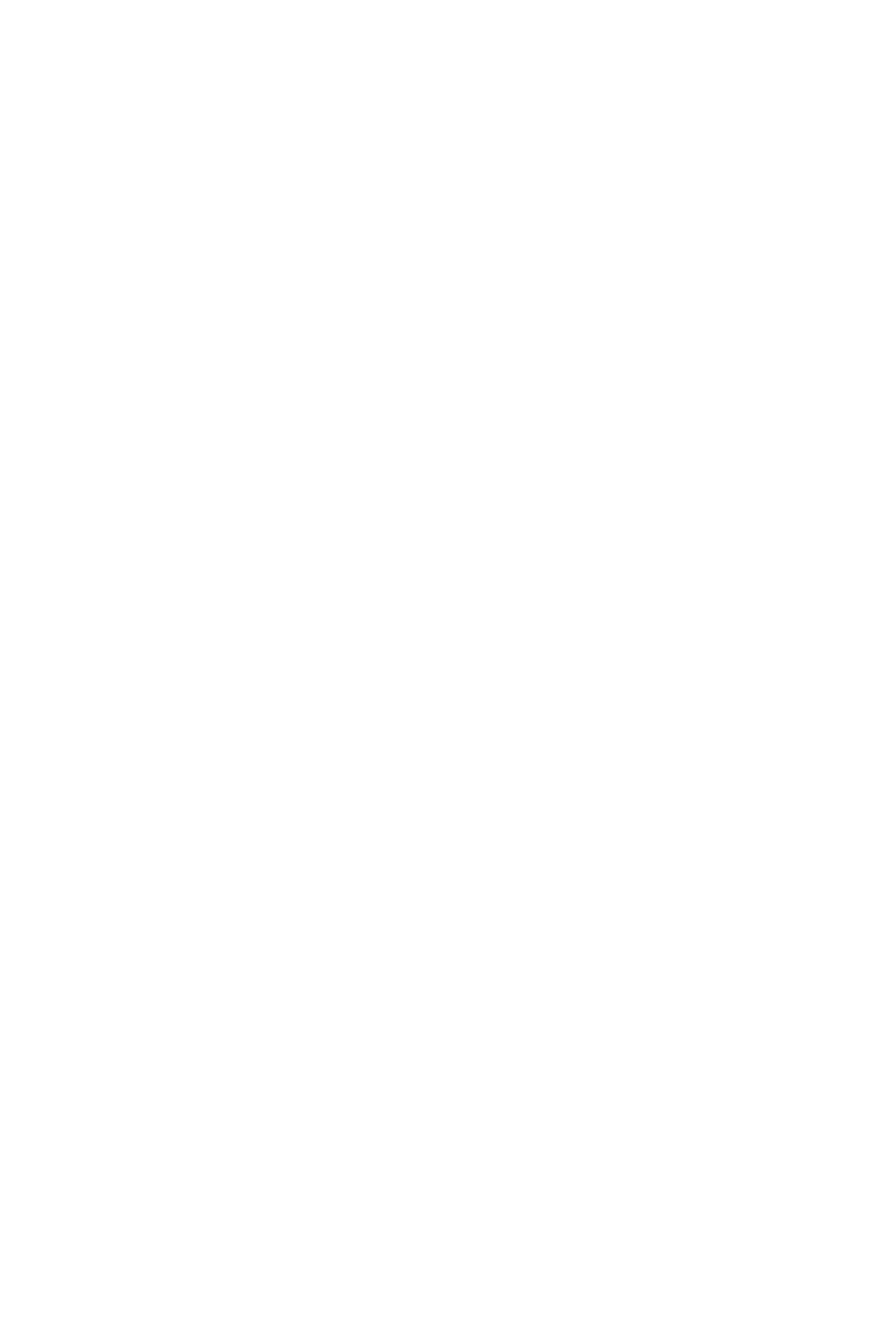
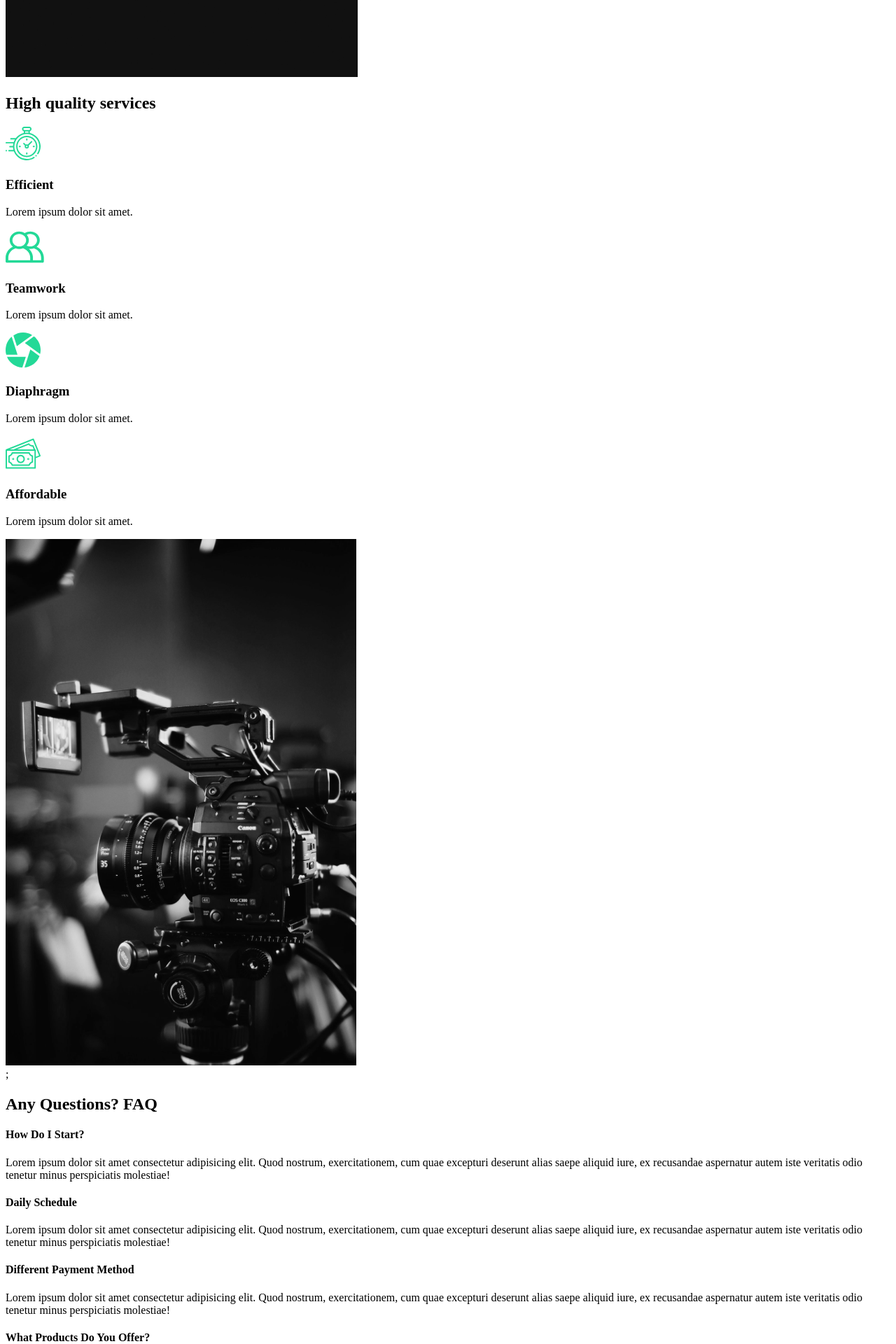
Before and after one commit to AlexandreBergeron1/Capture, a React (Create React App) app: page / in a window 1280 px wide. Shown: the part 860-2780 px from the top of the page at 70% size. Before the commit the page ends 800 px from the top, so only its background shows below. Built offline with nearby package versions, Linux system fonts and the light colour scheme.

Commit message:
3. Faq section

```diff
--- a/src/App.js
+++ b/src/App.js
@@ -1,9 +1,11 @@
 import React from "react";
+//Import pages
+import AboutUs from "./pages/AboutUs.js";
 
 function App() {
   return (
     <div className="App">
-      <h1>Film</h1>
+      <AboutUs />
     </div>
   );
 }
--- /dev/null
+++ b/src/components/AboutSection.js
@@ -0,0 +1,34 @@
+import React from "react";
+import home1 from "../img/home1.png";
+
+const AboutSection = () => {
+  return (
+    <div>
+      <div className="description">
+        <div className="title">
+          <div className="hide">
+            <h2>We work to make</h2>
+          </div>
+          <div className="hide">
+            <h2>
+              your <span>dreams</span> come
+            </h2>
+            <div className="hide">
+              <h2>true.</h2>
+            </div>
+          </div>
+        </div>
+        <p>
+          Contact us for any photography or videography ideas that you have. We
+          have professionals with amazing skills.
+        </p>
+        <button>Contact Us</button>
+      </div>
+      <div className="image">
+        <img src={home1} alt="Guy with a camera" />
+      </div>
+    </div>
+  );
+};
+
+export default AboutSection;
--- /dev/null
+++ b/src/components/FaqSection.js
@@ -0,0 +1,57 @@
+import React from "react";
+
+const FaqSection = () => {
+  return (
+    <div className="faq">
+      <h2>
+        Any Questions? <span>FAQ</span>
+      </h2>
+      <div className="question">
+        <h4>How Do I Start?</h4>
+        <div className="answer">
+          <p>
+            Lorem ipsum dolor sit amet consectetur adipisicing elit. Quod
+            nostrum, exercitationem, cum quae excepturi deserunt alias saepe
+            aliquid iure, ex recusandae aspernatur autem iste veritatis odio
+            tenetur minus perspiciatis molestiae!
+          </p>
+        </div>
+      </div>
+      <div className="question">
+        <h4>Daily Schedule</h4>
+        <div className="answer">
+          <p>
+            Lorem ipsum dolor sit amet consectetur adipisicing elit. Quod
+            nostrum, exercitationem, cum quae excepturi deserunt alias saepe
+            aliquid iure, ex recusandae aspernatur autem iste veritatis odio
+            tenetur minus perspiciatis molestiae!
+          </p>
+        </div>
+      </div>
+      <div className="question">
+        <h4>Different Payment Method</h4>
+        <div className="answer">
+          <p>
+            Lorem ipsum dolor sit amet consectetur adipisicing elit. Quod
+            nostrum, exercitationem, cum quae excepturi deserunt alias saepe
+            aliquid iure, ex recusandae aspernatur autem iste veritatis odio
+            tenetur minus perspiciatis molestiae!
+          </p>
+        </div>
+      </div>
+      <div className="question">
+        <h4>What Products Do You Offer?</h4>
+        <div className="answer">
+          <p>
+            Lorem ipsum dolor sit amet consectetur adipisicing elit. Quod
+            nostrum, exercitationem, cum quae excepturi deserunt alias saepe
+            aliquid iure, ex recusandae aspernatur autem iste veritatis odio
+            tenetur minus perspiciatis molestiae!
+          </p>
+        </div>
+      </div>
+    </div>
+  );
+};
+
+export default FaqSection;
--- /dev/null
+++ b/src/components/ServicesSection.js
@@ -0,0 +1,54 @@
+import React from "react";
+//Import icons
+import clock from "../img/clock.svg";
+import diaphragm from "../img/diaphragm.svg";
+import money from "../img/money.svg";
+import teamwork from "../img/teamwork.svg";
+import home2 from "../img/home2.png";
+
+const ServicesSection = () => {
+  return (
+    <div className="services">
+      <div className="description">
+        <h2>
+          High <span>quality</span> services
+        </h2>
+        <div className="cards">
+          <div className="card">
+            <div className="icon">
+              <img src={clock} alt="" />
+              <h3>Efficient</h3>
+            </div>
+            <p>Lorem ipsum dolor sit amet.</p>
+          </div>
+          <div className="card">
+            <div className="icon">
+              <img src={teamwork} alt="" />
+              <h3>Teamwork</h3>
+            </div>
+            <p>Lorem ipsum dolor sit amet.</p>
+          </div>
+          <div className="card">
+            <div className="icon">
+              <img src={diaphragm} alt="" />
+              <h3>Diaphragm</h3>
+            </div>
+            <p>Lorem ipsum dolor sit amet.</p>
+          </div>
+          <div className="card">
+            <div className="icon">
+              <img src={money} alt="" />
+              <h3>Affordable</h3>
+            </div>
+            <p>Lorem ipsum dolor sit amet.</p>
+          </div>
+        </div>
+      </div>
+      <div className="image">
+        <img src={home2} alt="" />
+      </div>
+    </div>
+  );
+};
+
+export default ServicesSection;
--- /dev/null
+++ b/src/pages/AboutUs.js
@@ -0,0 +1,17 @@
+import React from "react";
+//Page Components
+import AboutSection from "../components/AboutSection";
+import ServicesSection from "../components/ServicesSection";
+import FaqSection from "../components/FaqSection";
+
+const AboutUs = () => {
+  return (
+    <>
+      <AboutSection />
+      <ServicesSection />;
+      <FaqSection />;
+    </>
+  );
+};
+
+export default AboutUs;
```
